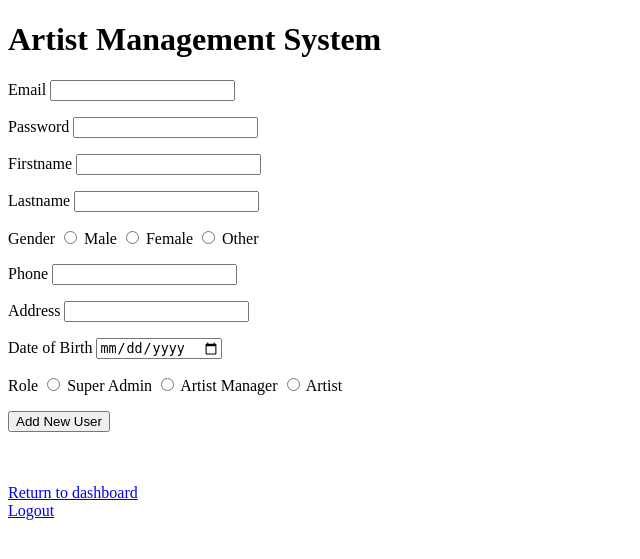
After one commit to Kunjung/Artist-Management-System, a Flask app: template templates/add_user.html in a window 1280 px wide. The commit adds this page. Shown: the top 559 px of the page, without its empty margins (0-640 px from the left). Run offline with Flask 3, Linux system fonts and the light colour scheme; the template is opened without the code that fills it, so the values that code supplies are empty; some libraries are stand-ins or nearby versions.

Commit message:
added /add_user api to add new users. access only given to super_admin

```diff
--- a/app.py
+++ b/app.py
@@ -63,6 +63,56 @@ def manage_user():
     else:
         # user is not logged in, so redirect to home
         return redirect(url_for('home'))
+
+@app.route('/add_user', methods=['GET', 'POST'])
+def add_user():
+    if "username" in session and "userrole" in session:
+        username = session["username"]
+        userrole = session["userrole"]
+        if userrole == "super_admin":
+            if request.method == "POST":
+                # add new user and redirect to manage_users dashboard
+                email = request.form["email"]
+                password = request.form["password"]
+                first_name = request.form["first_name"]
+                last_name = request.form["last_name"]
+                gender = request.form["gender"]
+                phone = request.form["phone"]
+                address = request.form["address"]
+                dob = request.form["dob"]
+                role = request.form["role"]
+
+                # TODO: validate form data is as expected
+                data = {
+                    'email': email,
+                    'password': password,
+                    'first_name': first_name,
+                    'last_name': last_name,
+                    'gender': gender,
+                    'phone': phone,
+                    'address': address,
+                    'dob': dob,
+                    'role': role
+                }
+
+                # after validation is correct, create a new entry of the data in the user table
+                cursor = create_cursor()
+                # check if email is already present or not, if present redirect back to signup with error message: 'email already present'
+                cursor.execute(f"SELECT * from user where email='{email}'")
+                user_info = cursor.fetchone()
+                if user_info:
+                    return "<h1>Email already present</h1>"
+                else:
+                    # validation completed, and email is new. so can create the new user in user table
+                    cursor.execute(f'''
+                            INSERT INTO user (first_name, last_name, email, password, phone, dob, gender, address, role, created_at, updated_at)
+                                    values('{first_name}', '{last_name}', '{email}', '{password}', '{phone}', '{dob}', '{gender}', '{address}', '{role}', now(), now())
+                            ''')
+                    mysql.connection.commit()
+                    return redirect(url_for('manage_user'))
+            elif request.method == "GET":
+                return render_template("add_user.html")
+    return redirect(url_for('home'))
 
 @app.route('/edit_user/<id>')
 def edit_user(id):
--- /dev/null
+++ b/templates/add_user.html
@@ -0,0 +1,60 @@
+{% extends "base.html" %}
+
+{% block content %}
+  <form action="{{url_for('add_user')}}" method="post">
+    <p>
+        <label>Email</label>
+        <input type="text" name="email" id="email" required>
+    </p>
+    <p>
+        <label for="password">Password</label>
+        <input type="password" name="password" id="password" required>
+    </p>
+    <p>
+        <label>Firstname</label>
+        <input type="text" name="first_name" id="first_name" required>
+    </p>
+    <p>
+        <label>Lastname</label>
+        <input type="text" name="last_name" id="last_name" required>
+    </p>
+    <p>
+        <label>Gender</label>
+        <input type="radio" name="gender" value="m">
+        <label>Male</label>
+        <input type="radio" name="gender" value="f">
+        <label>Female</label>
+        <input type="radio" name="gender" value="o">
+        <label>Other</label>
+    </p>
+    <p>
+        <label>Phone</label>
+        <input type="text" name="phone" id="phone" required>
+    </p>
+    <p>
+        <label>Address</label>
+        <input type="text" name="address" id="address" required>
+    </p>
+    <p>
+        <label>Date of Birth</label>
+        <input type="date" name="dob" id="dob" required>
+    </p>
+    <p>
+        <label>Role</label>
+        <input type="radio" name="role" value="super_admin">
+        <label>Super Admin</label>
+        <input type="radio" name="role" value="artist_manager">
+        <label>Artist Manager</label>
+        <input type="radio" name="role" value="artist">
+        <label>Artist</label>
+    </p>
+    <p>
+        <input type="submit" value="Add New User">
+    </p>
+  </form>
+  <br/>
+  <br/>
+  <a href="{{url_for('dashboard')}}">Return to dashboard</a>
+  <br/>
+  <a href="{{url_for('logout')}}">Logout</a>
+{% endblock %}
--- a/templates/manage_user.html
+++ b/templates/manage_user.html
@@ -3,6 +3,7 @@
 {% block content %}
   <p>Name: {{username}}</p>
   <p>Role: {{userrole}}</p>
+  <h3><a href="{{url_for('add_user')}}">Add New User</a></h3>
   <h3>User List</h3>
   <table style="border: 1px solid black; border-style: dotted;">
     <tr>
```
